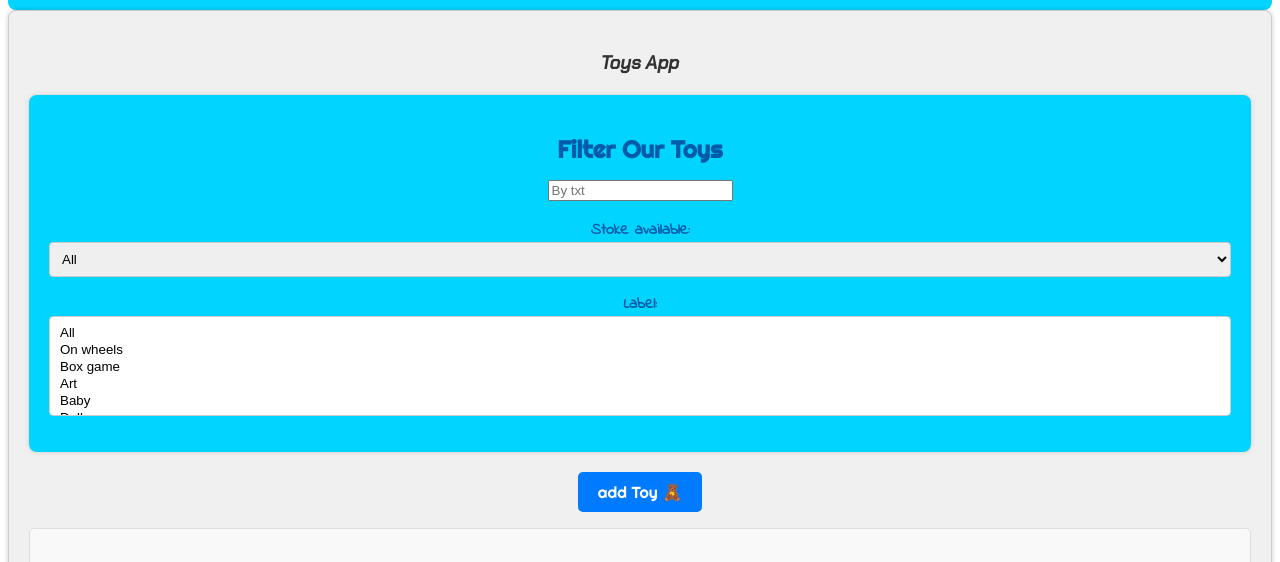
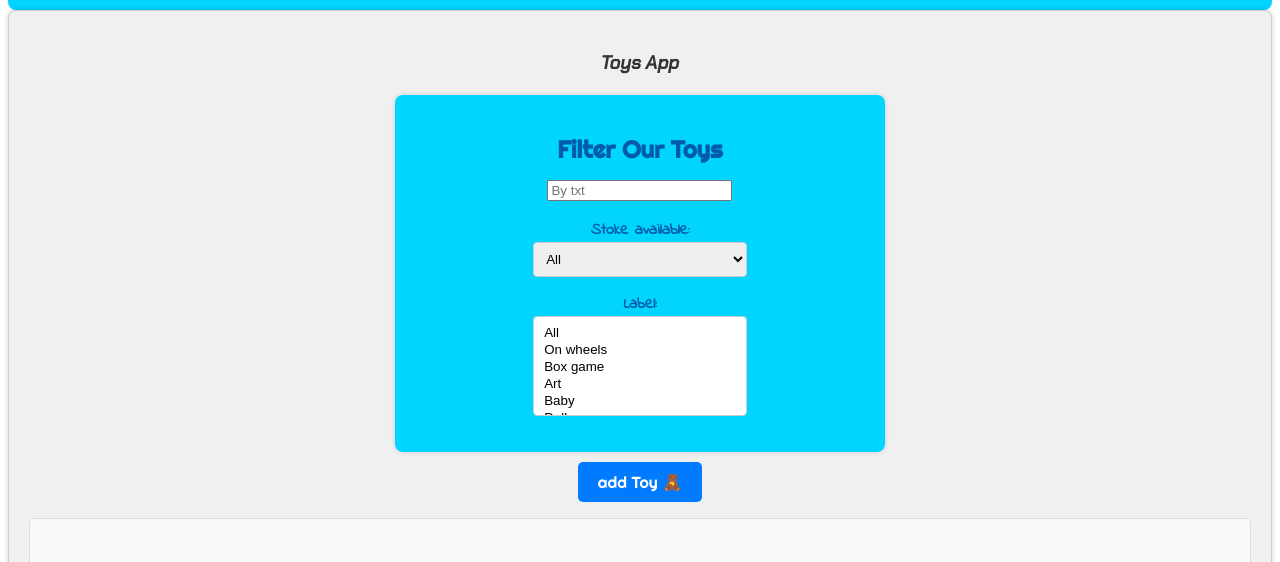
Before and after one commit to yinonab/misterToy, a React (Vite) app in the folder frontend/: page /#/toy in a window 1280 px wide. Shown: the part 120-682 px from the top of the page. Built offline with nearby package versions, Linux system fonts and the light colour scheme.

Commit message:
F/style-css/center the filter

```diff
--- a/frontend/src/assets/style/cmp/ToyFilter.css
+++ b/frontend/src/assets/style/cmp/ToyFilter.css
@@ -1,12 +1,19 @@
-.todo-filter {
+.toy-filter {
     background-color: var(--clr4);
+    max-width: 450px;
+    max-height: 350px;
     padding: 20px;
     border-radius: 8px;
     box-shadow: 0px 0px 5px 0px #ccc;
     margin-bottom: 20px;
+    margin: 0 auto;
+    display: flex;
+    flex-direction: column;
+    justify-content: center;
+    align-items: center;
   }
 
-  .todo-filter h2 {
+  .toy-filter h2 {
     font-size: 1.5rem;
     margin-bottom: 15px;
     color: var(--clr7);
--- a/frontend/src/assets/style/cmp/ToyIndex.css
+++ b/frontend/src/assets/style/cmp/ToyIndex.css
@@ -26,6 +26,7 @@
     cursor: pointer;
     font-size: 16px;
     font-family: 'Righteous', cursive;
+    margin-top: 10px;
 
 }
 
--- a/frontend/src/cmps/ToyFilter.jsx
+++ b/frontend/src/cmps/ToyFilter.jsx
@@ -31,7 +31,7 @@ export function ToyFilter({ filterBy, onSetFilter }) {
 
     if (!filterBy) return <div>loading</div>
     return (
-        <section className="todo-filter">
+        <section className="toy-filter">
             <h2>Filter Our Toys</h2>
             <form >
 
```
